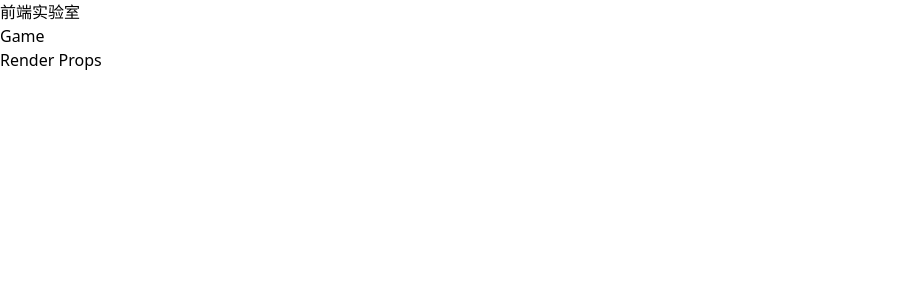
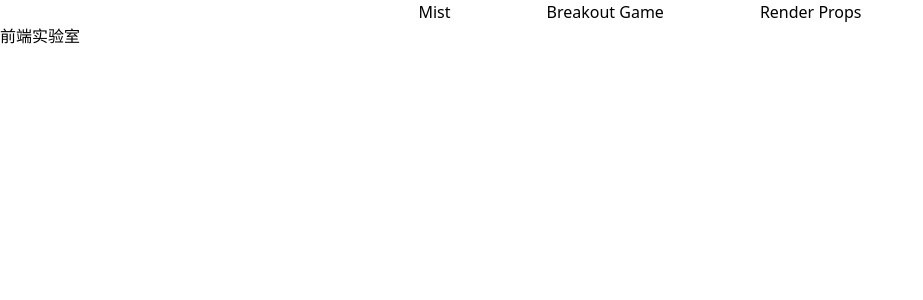
Before and after one commit to Master-Hash/mist, a React (Vite) app: page / in a window 1280 px wide. Shown: the top 300 px of the page, without its empty margins (0-923 px from the left). Built offline with nearby package versions, Linux system fonts and the light colour scheme.

Commit message:
feat: 微前端改造

```diff
--- a/index.html
+++ b/index.html
@@ -4,13 +4,15 @@
 <head>
   <meta charset="UTF-8" />
   <meta http-equiv="X-UA-Compatible" content="IE=edge">
-  <link rel="icon" type="image/svg+xml" href="/src/favicon.svg" />
   <meta name="viewport" content="width=device-width, initial-scale=1.0" />
   <title>Game</title>
+  <link rel="icon" type="image/svg+xml" href="/src/favicon.svg" />
 </head>
 
-<body>
-  <div id="root"></div>
+<body class="flex flex-col w-screen h-screen">
+  <header id="base"></header>
+  <main id="app" class="flex flex-col flex-auto"></main>
+  <footer></footer>
   <script type="module" src="/src/entry.tsx"></script>
 </body>
 
--- a/src/HomePage.tsx
+++ b/src/HomePage.tsx
@@ -1,17 +1,13 @@
-import { Link } from "react-router-dom";
+import { useReactLoader } from "./loader.js";
 
-export function HomePage() {
+function HomePage() {
   return <>
     <h1>前端实验室</h1>
-    <nav>
-      <ul>
-        <li>
-          <Link to="/game">Game</Link>
-        </li>
-        <li>
-          <Link to="/render-props">Render Props</Link>
-        </li>
-      </ul>
-    </nav>
+    <p></p>
   </>;
 }
+
+export default () => {
+  useReactLoader(<HomePage />);
+  return <></>;
+};
--- a/src/breakout-game/App.tsx
+++ b/src/breakout-game/App.tsx
@@ -1,4 +1,5 @@
 import { useEffect } from "react";
+import { useReactLoader } from "../loader.js";
 import { BALLRADIUS, BALL_COLOR, BRICKCOLUMNCOUNT, BRICKHEIGHT, BRICKOFFSETLEFT, BRICKOFFSETTOP, BRICKPADDING, BRICKROWCOUNT, BRICKWIDTH, BRICK_COLOR, INTERVAL, PADDLE_COLOR } from "./utils/constant.js";
 
 
@@ -125,3 +126,8 @@ export function BreakoutGame() {
     />
   </>;
 }
+
+export default () => {
+  useReactLoader(<BreakoutGame />);
+  return <></>;
+};
--- a/src/entry.tsx
+++ b/src/entry.tsx
@@ -1,38 +1,44 @@
-/**
- * @todo code split
- */
-import { StrictMode } from "react";
+import { lazy, Suspense } from "react";
 import { createRoot } from "react-dom/client";
-import { BrowserRouter, Outlet, Route, Routes } from "react-router-dom";
-import { BreakoutGame } from "./breakout-game/App.js";
-// import { Provider } from "react-redux";
-// import { store } from "./app/store.js";
-import { Game } from "./game/Game.js";
-import { HomePage } from "./HomePage.js";
+import { BrowserRouter, Link, Outlet, Route, Routes } from "react-router-dom";
 import "./main.css";
-import { RenderProps } from "./render-props/RenderProps.js";
 
-function App() {
+const HomePage = lazy(() => import("./HomePage.js"));
+const RenderProps = lazy(() => import("./render-props/RenderProps.js"));
+const BreakoutGame = lazy(() => import("./breakout-game/App.js"));
+
+
+function Base() {
+  // 不用 `<StrictMode>` -- 快速 mount，unmounted 可吃不消
   return <>
-    <header></header>
-    <main><Outlet /></main>
-    <footer></footer>
+    <BrowserRouter>
+      <nav className="text-center h-6">
+        <ul className="inline-flex space-x-24 justify-center w-screen">
+          <li>
+            <Link to="/">Mist</Link>
+          </li>
+          <li>
+            <Link to="/breakout">Breakout Game</Link>
+          </li>
+          <li>
+            <Link to="/render-props">Render Props</Link>
+          </li>
+        </ul>
+      </nav>
+      <Suspense fallback={<>...</>}>
+        <Routes>
+          {/* 这一行显然是来搞笑的 */}
+          <Route path="/" element={<Outlet />}>
+            <Route index element={<HomePage />} />
+            <Route path="render-props" element={<RenderProps />} />
+            <Route path="breakout" element={<BreakoutGame />} />
+          </Route>
+        </Routes>
+      </Suspense>
+    </BrowserRouter>
   </>;
 }
 
-const container = document.getElementById("root")!;
+const container = document.querySelector("#base")!;
 const root = createRoot(container);
-root.render(
-  <StrictMode>
-    <BrowserRouter>
-      <Routes>
-        <Route path="/" element={<App />}>
-          <Route index element={<HomePage />} />
-          <Route path="render-props" element={<RenderProps />} />
-          <Route path="game" element={<Game />} />
-          <Route path="breakout" element={<BreakoutGame />} />
-        </Route>
-      </Routes>
-    </BrowserRouter>
-  </StrictMode>
-);
+root.render(<Base />);
--- /dev/null
+++ b/src/loader.tsx
@@ -0,0 +1,14 @@
+import { useEffect } from "react";
+import type { ReactElement } from "react";
+import { createRoot } from "react-dom/client";
+
+export function useReactLoader(c: ReactElement) {
+  useEffect(() => {
+    const container = document.querySelector("#app")!;
+    const root = createRoot(container);
+    root.render(c);
+    return () => {
+      root.unmount();
+    };
+  }, []);
+}
--- a/src/render-props/RenderProps.tsx
+++ b/src/render-props/RenderProps.tsx
@@ -1,6 +1,16 @@
+import type { FC, MouseEvent, ReactElement } from "react";
 import { Component } from "react";
-import type { MouseEvent, FC, ReactElement } from "react";
 import favicon from "../favicon.svg";
+import { useReactLoader } from "../loader.js";
+
+type Point = {
+  x: number;
+  y: number;
+};
+
+type RenderPropsType = {
+  render: (mouse: Point) => ReactElement;
+};
 
 const Cat: FC<{ mouse: Point; }> = ({ mouse }) => {
   return (
@@ -11,16 +21,6 @@ const Cat: FC<{ mouse: Point; }> = ({ mouse }) => {
       style={{ left: mouse.x, top: mouse.y }} />
   );
 };
-
-type Point = {
-  x: number;
-  y: number;
-};
-
-type RenderPropsType = {
-  render: (mouse: Point) => ReactElement;
-};
-
 
 class Mouse extends Component<RenderPropsType, Point> {
   // class field 好文明，免去 constructor 和 bind 之苦
@@ -35,7 +35,7 @@ class Mouse extends Component<RenderPropsType, Point> {
 
   render() {
     return (
-      <div style={{ height: '100vh' }} onMouseMove={this.handleMouseMove}>
+      <div className="flex-auto" onMouseMove={this.handleMouseMove}>
         {this.props.render(this.state)}
       </div>
     );
@@ -51,8 +51,7 @@ function MouseTracker() {
   </>;
 }
 
-export function RenderProps() {
-  return <>
-    <MouseTracker />
-  </>;
+export default function RenderProps() {
+  useReactLoader(<MouseTracker />);
+  return <></>;
 }
```
